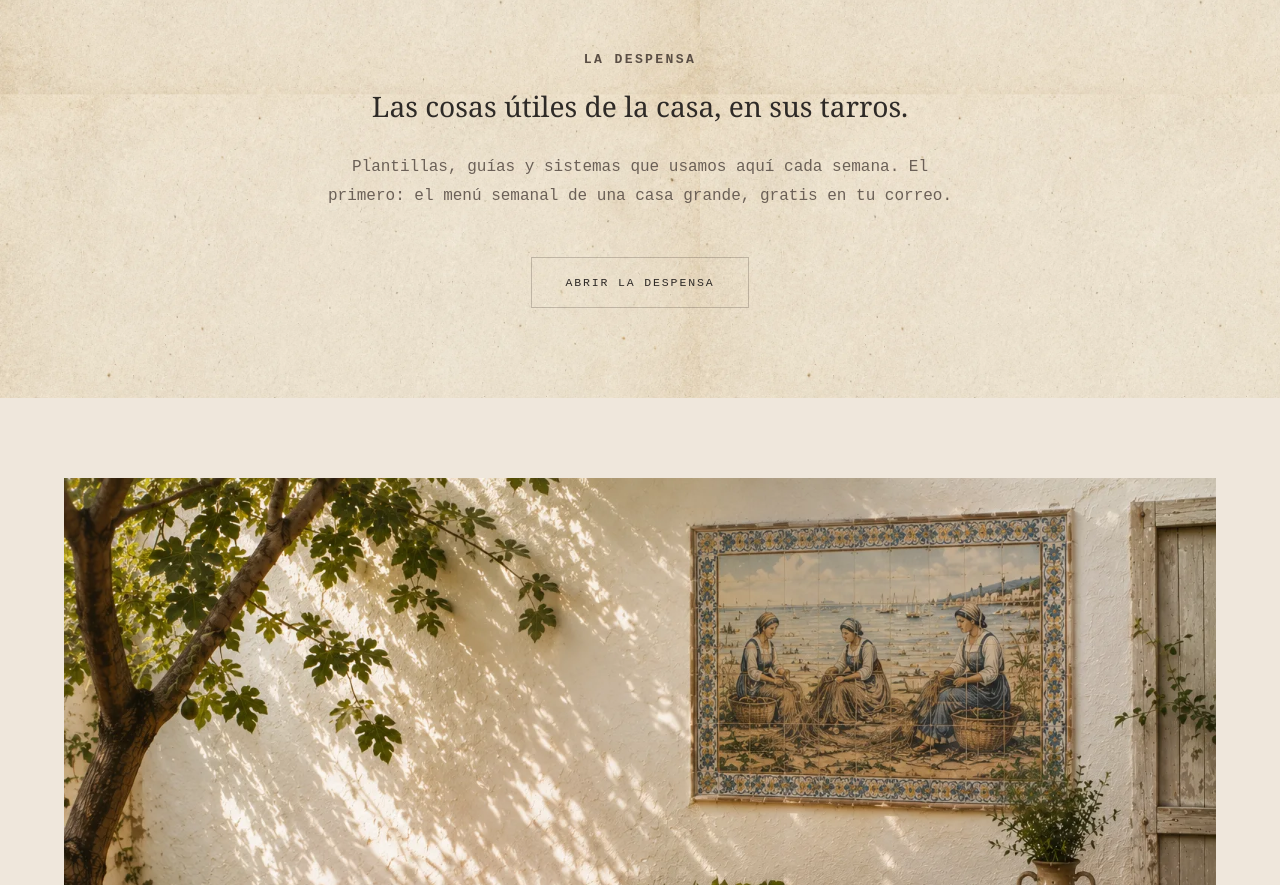
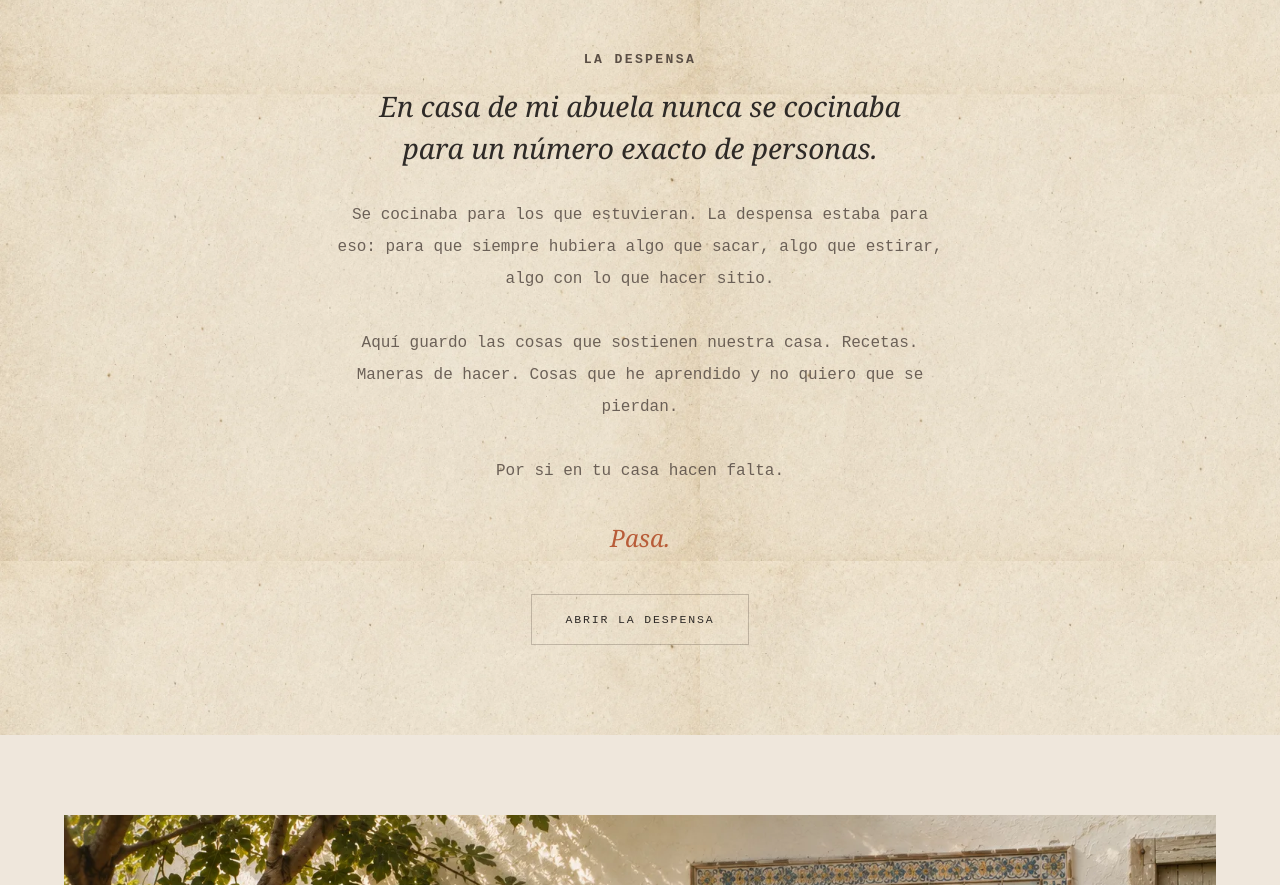
Before and after one commit to teresamasv-sudo/casa-natural, an Astro site: page / in a window 1280 px wide. Shown: the part 3344-4229 px from the top of the page. Built offline with nearby package versions, Linux system fonts and the light colour scheme; Astro itself is replaced by a stand-in of ours.

Commit message:
cambion en texto de despensa index

```diff
--- a/src/pages/index.astro
+++ b/src/pages/index.astro
@@ -191,14 +191,22 @@
           margin-bottom: 18px; font-weight: 600;
         ">LA DESPENSA</div>
         <p style="
-          font-family: Georgia, serif; color: #2E2A27;
-          font-size: clamp(1.5rem, 2.2vw, 2.3rem); line-height: 1.5; margin-bottom: 26px;
-        ">Las cosas útiles de la casa, en sus tarros.</p>
+          font-family: Georgia, serif; font-style: italic; color: #2E2A27;
+          font-size: clamp(1.5rem, 2.2vw, 2.3rem); line-height: 1.5; margin-bottom: 30px;
+        ">En casa de mi abuela nunca se cocinaba<br />para un número exacto de personas.</p>
         <p style="
           font-family: 'Courier New', monospace; color: #5E534B;
-          font-size: 1rem; line-height: 1.8; max-width: 700px; margin: auto; opacity: 0.9;
-        ">Plantillas, guías y sistemas que usamos aquí cada semana. El primero: el menú semanal de una casa grande, gratis en tu correo.</p>
-        <div style="margin-top: 46px;">
+          font-size: 1rem; line-height: 2; max-width: 620px; margin: auto; opacity: 0.9;
+        ">Se cocinaba para los que estuvieran. La despensa estaba para eso:
+        para que siempre hubiera algo que sacar, algo que estirar, algo con lo que hacer sitio.<br /><br />
+        Aquí guardo las cosas que sostienen nuestra casa. Recetas. Maneras de hacer.
+        Cosas que he aprendido y no quiero que se pierdan.<br /><br />
+        Por si en tu casa hacen falta.</p>
+        <p style="
+          font-family: Georgia, serif; font-style: italic; color: #b85c38;
+          font-size: 1.5rem; margin-top: 34px;
+        ">Pasa.</p>
+        <div style="margin-top: 40px;">
           <a href="/la-despensa" style="
             border: 1px solid rgba(60,50,40,0.25); padding: 18px 34px;
             text-decoration: none; color: #2E2A27;
```
